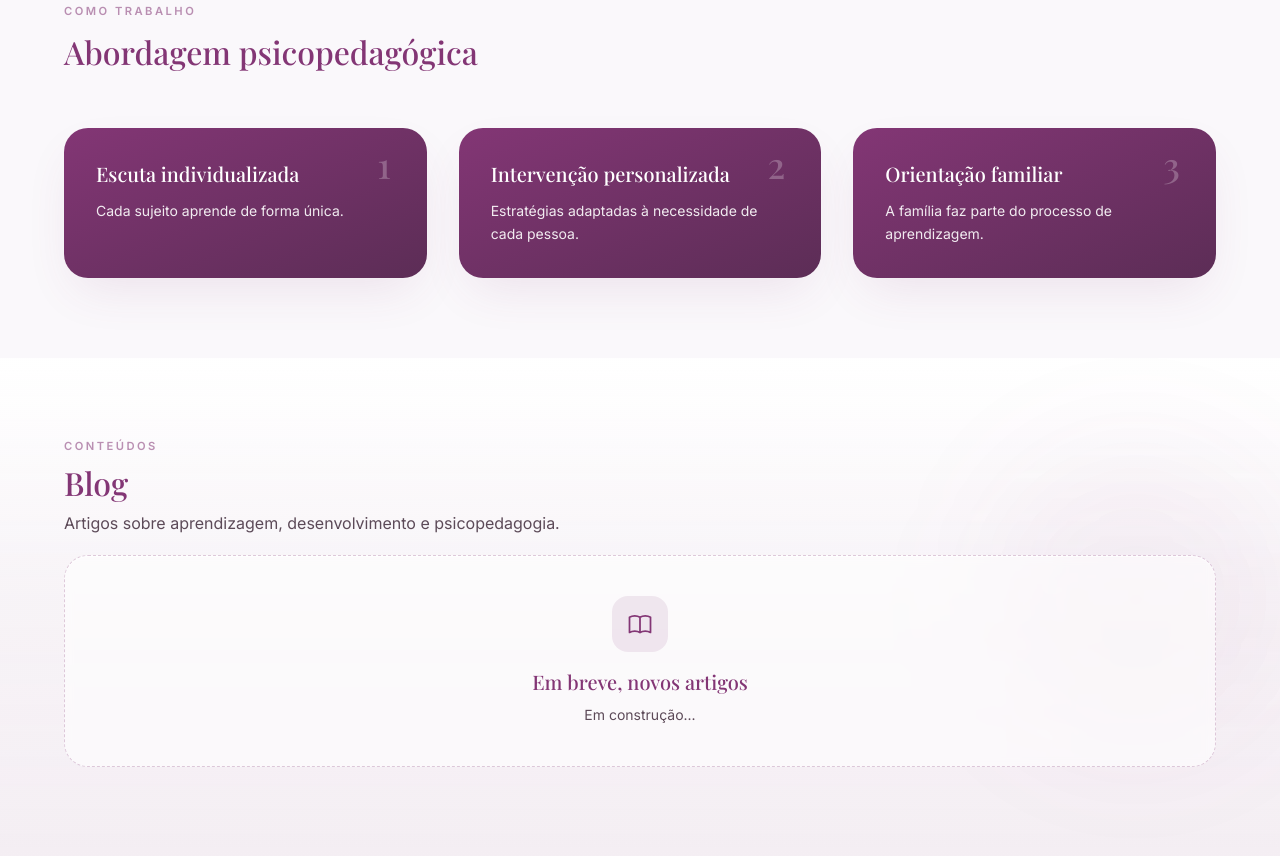
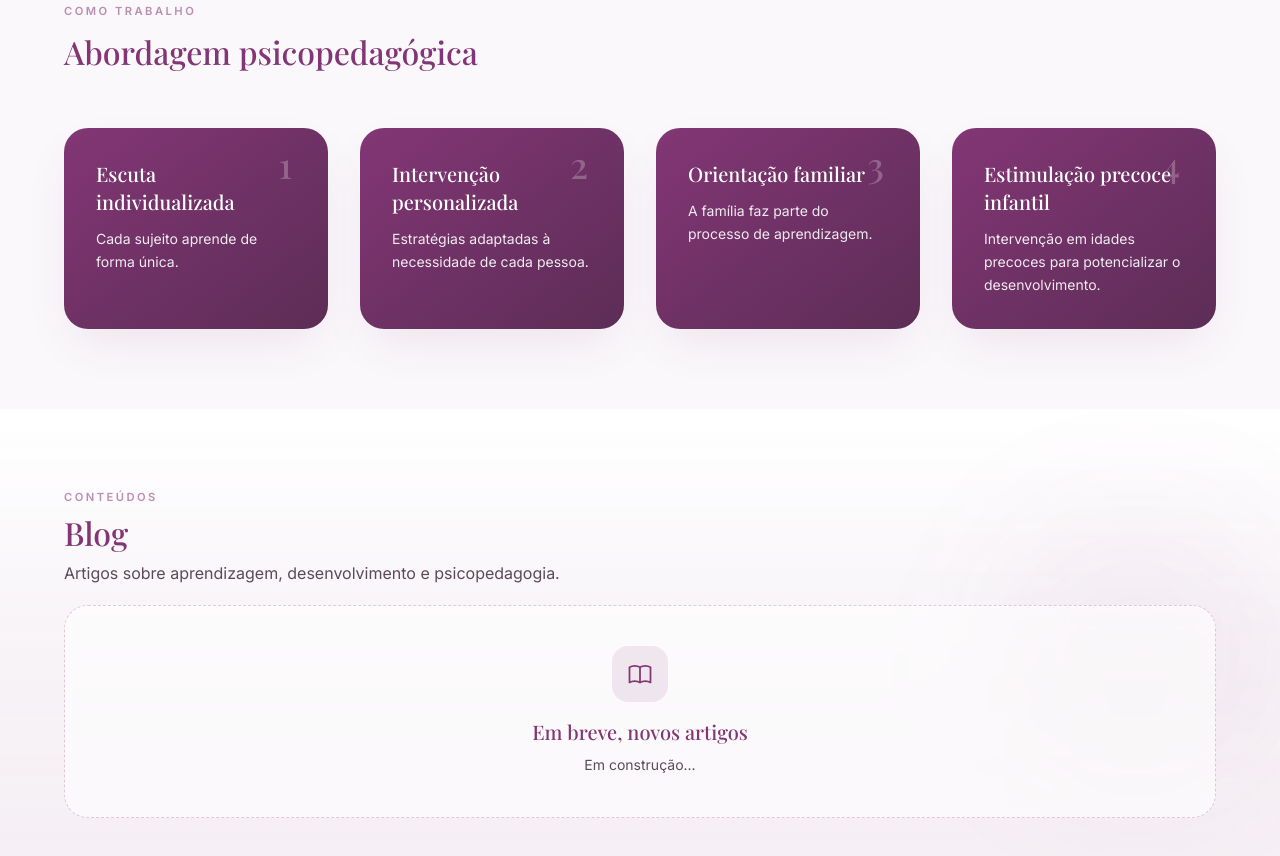
Before and after one commit to JoseSilva84/site-psicopedagogia-rafaela-soares, a plain HTML site: page frontend/index.html in a window 1280 px wide. Shown: the part 2337-3193 px from the top of the page. Drawn offline with nearby package versions, Linux system fonts and the light colour scheme; no server answers.

Commit message:
feat: abordagem adicionada

```diff
--- a/frontend/index.html
+++ b/frontend/index.html
@@ -675,7 +675,7 @@
                 </h2>
             </div>
 
-            <div class="grid md:grid-cols-3 gap-6 lg:gap-8">
+            <div class="grid md:grid-cols-4 gap-6 lg:gap-8">
                 <div class="group relative overflow-hidden rounded-3xl bg-gradient-to-br from-[#833675] to-[#5c2d56] p-8 text-white shadow-soft-lg ring-1 ring-white/10 transition-all duration-300 hover:-translate-y-1 hover:shadow-soft-lg" data-aos="fade-up">
                     <span class="text-4xl font-serif text-white/25 font-medium absolute -right-1 top-4 px-10" aria-hidden="true">1</span>
                     <h3 class="font-serif text-xl mb-3 relative z-10">
@@ -694,12 +694,21 @@
                     <div class="absolute inset-0 bg-gradient-to-t from-black/10 to-transparent opacity-0 group-hover:opacity-100 transition-opacity duration-300 pointer-events-none" aria-hidden="true"></div>
                 </div>
 
-                <div class="group relative overflow-hidden rounded-3xl bg-gradient-to-br from-[#833675] to-[#5c2d56] p-8 text-white shadow-soft-lg ring-1 ring-white/10 transition-all duration-300 hover:-translate-y-1 hover:shadow-soft-lg md:col-span-1" data-aos="fade-up" data-aos-delay="100">
+<div class="group relative overflow-hidden rounded-3xl bg-gradient-to-br from-[#833675] to-[#5c2d56] p-8 text-white shadow-soft-lg ring-1 ring-white/10 transition-all duration-300 hover:-translate-y-1 hover:shadow-soft-lg" data-aos="fade-up" data-aos-delay="100">
 <span class="text-4xl font-serif text-white/25 font-medium absolute -right-1 top-4 px-10" aria-hidden="true">3</span>
 <h3 class="font-serif text-xl mb-3 relative z-10">
 Orientação familiar
 </h3>
 <p class="text-white/90 text-sm leading-relaxed relative z-10">A família faz parte do processo de aprendizagem.</p>
+<div class="absolute inset-0 bg-gradient-to-t from-black/10 to-transparent opacity-0 group-hover:opacity-100 transition-opacity duration-300 pointer-events-none" aria-hidden="true"></div>
+</div>
+
+<div class="group relative overflow-hidden rounded-3xl bg-gradient-to-br from-[#833675] to-[#5c2d56] p-8 text-white shadow-soft-lg ring-1 ring-white/10 transition-all duration-300 hover:-translate-y-1 hover:shadow-soft-lg" data-aos="fade-up" data-aos-delay="150">
+<span class="text-4xl font-serif text-white/25 font-medium absolute -right-1 top-4 px-10" aria-hidden="true">4</span>
+<h3 class="font-serif text-xl mb-3 relative z-10">
+Estimulação precoce infantil
+</h3>
+<p class="text-white/90 text-sm leading-relaxed relative z-10">Intervenção em idades precoces para potencializar o desenvolvimento.</p>
 <div class="absolute inset-0 bg-gradient-to-t from-black/10 to-transparent opacity-0 group-hover:opacity-100 transition-opacity duration-300 pointer-events-none" aria-hidden="true"></div>
 </div>
             </div>
```
Lines whose indentation alone changed are shown as unchanged.
